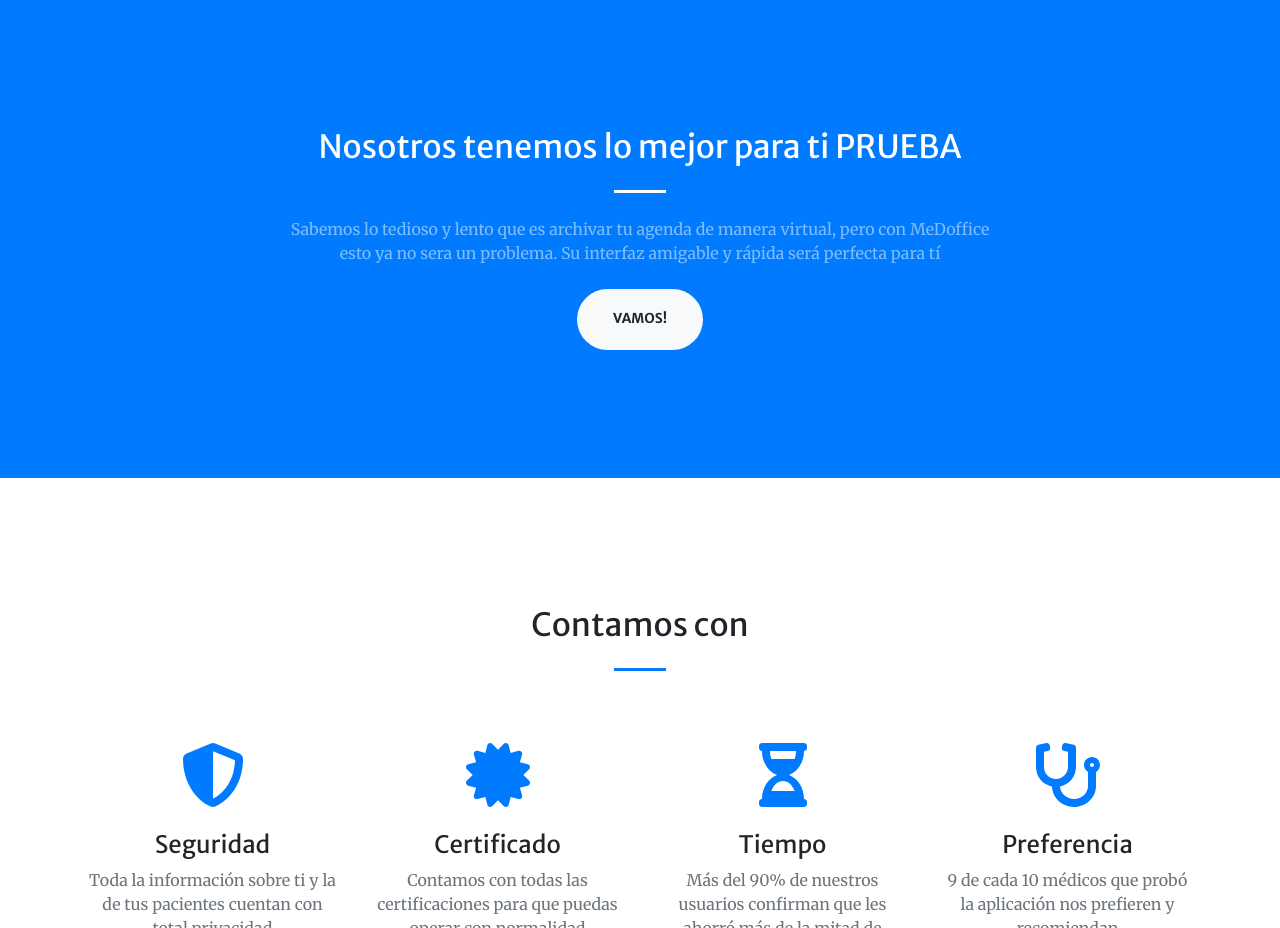
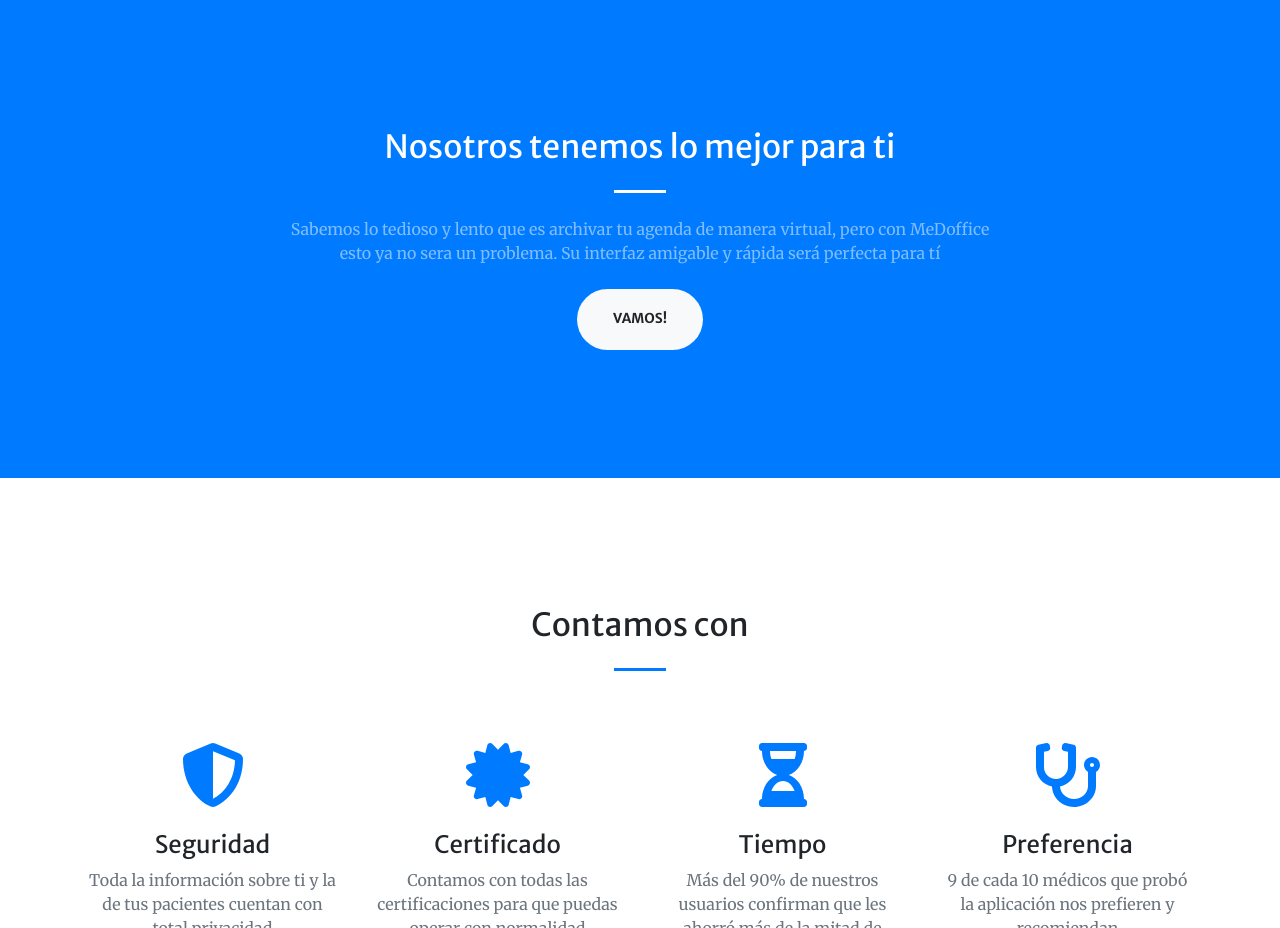
Before and after one commit to JoseFloresSerpa/MedOfficeLP, a plain HTML site: page index.html in a window 1280 px wide. Shown: the part 800-1728 px from the top of the page. Drawn offline with nearby package versions, Linux system fonts and the light colour scheme.

Commit message:
Update index.html

```diff
--- a/index.html
+++ b/index.html
@@ -61,7 +61,7 @@
             <div class="container">
                 <div class="row justify-content-center">
                     <div class="col-lg-8 text-center">
-                        <h2 class="text-white mt-0">Nosotros tenemos lo mejor para ti PRUEBA</h2>
+                        <h2 class="text-white mt-0">Nosotros tenemos lo mejor para ti</h2>
                         <hr class="divider light my-4" />
                         <p class="text-white-50 mb-4">Sabemos lo tedioso y lento que es archivar tu agenda de manera virtual, pero con MeDoffice esto ya no sera un problema. Su interfaz amigable y rápida será perfecta para tí</p>
                         <a class="btn btn-light btn-xl js-scroll-trigger" href="#services">VAMOS!</a>
```
